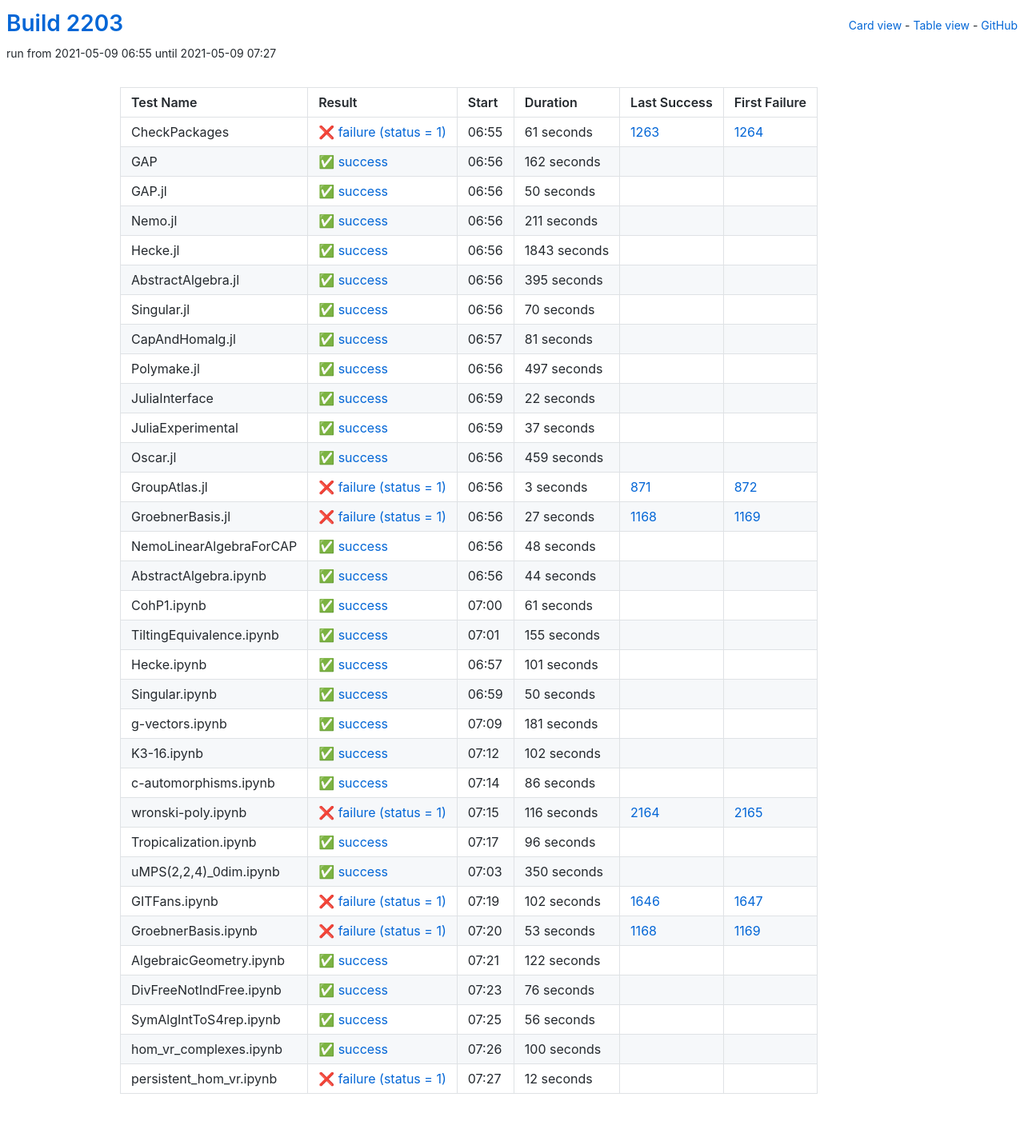
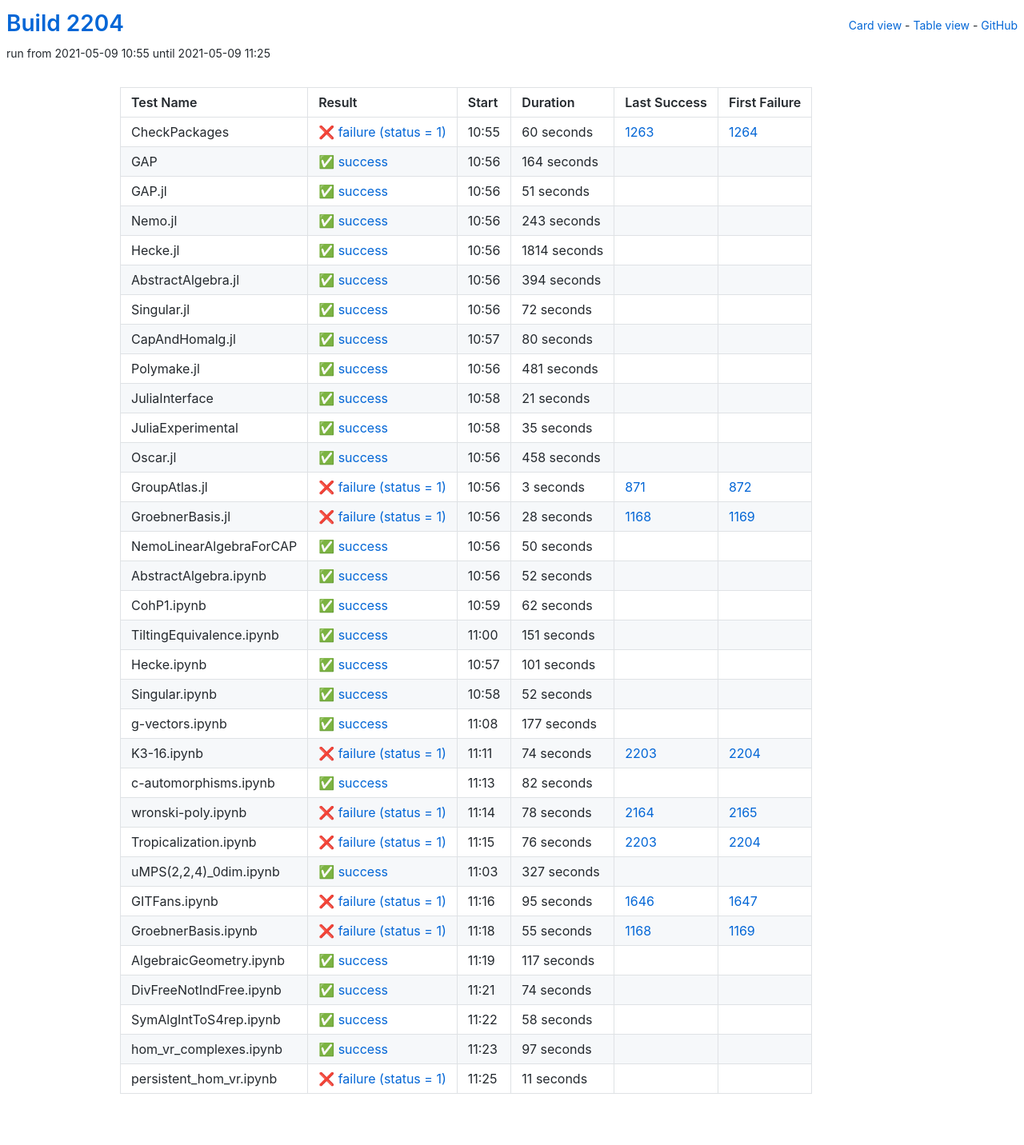
Before and after one commit to oscar-system/oscar-ci-status-stable, a Jekyll site: the page built from table.html, in a window 1280 px wide. Shown: the whole page at 80% size. Built offline with Jekyll 4.4.1, drawn with Linux system fonts in a browser that asks for light colours.

Commit message:
Build #2204

```diff
--- a/_data/ci.yml
+++ b/_data/ci.yml
@@ -1,6 +1,6 @@
 ---
-build: 2203
-build_url: https://oscarci.mathematik.uni-kl.de/job/oscar-stable/2203/
+build: 2204
+build_url: https://oscarci.mathematik.uni-kl.de/job/oscar-stable/2204/
 job: oscar-stable
 organization: oscar-system
 repo: oscar-ci-status-stable
@@ -8,152 +8,152 @@ repourl: https://github.com/oscar-system/oscar-ci-status-stable
 tests:
 - name: CheckPackages
   id: checkpackages
-  log: https://oscarci.mathematik.uni-kl.de/job/oscar-stable/2203/artifact/logs/build-2203/CheckPackages.log
-  start: 2021-05-09 06:55
+  log: https://oscarci.mathematik.uni-kl.de/job/oscar-stable/2204/artifact/logs/build-2204/CheckPackages.log
+  start: 2021-05-09 10:55
   success: false
   exitcode: 1
   status: failure
-  duration: 61
+  duration: 60
   last_success: 1263
   last_success_url: https://oscarci.mathematik.uni-kl.de/job/oscar-stable/1263/
   first_failure: 1264
   first_failure_url: https://oscarci.mathematik.uni-kl.de/job/oscar-stable/1264/
 - name: GAP
   id: gap
-  log: https://oscarci.mathematik.uni-kl.de/job/oscar-stable/2203/artifact/logs/build-2203/GAP.log
-  start: 2021-05-09 06:56
+  log: https://oscarci.mathematik.uni-kl.de/job/oscar-stable/2204/artifact/logs/build-2204/GAP.log
+  start: 2021-05-09 10:56
   success: true
   exitcode: 0
   status: success
-  duration: 162
+  duration: 164
   last_success: false
   last_success_url:
   first_failure: false
   first_failure_url:
 - name: GAP.jl
   id: gap-jl
-  log: https://oscarci.mathematik.uni-kl.de/job/oscar-stable/2203/artifact/logs/build-2203/GAP.jl.log
-  start: 2021-05-09 06:56
+  log: https://oscarci.mathematik.uni-kl.de/job/oscar-stable/2204/artifact/logs/build-2204/GAP.jl.log
+  start: 2021-05-09 10:56
   success: true
   exitcode: 0
   status: success
-  duration: 50
+  duration: 51
   last_success: false
   last_success_url:
   first_failure: false
   first_failure_url:
 - name: Nemo.jl
   id: nemo-jl
-  log: https://oscarci.mathematik.uni-kl.de/job/oscar-stable/2203/artifact/logs/build-2203/Nemo.jl.log
-  start: 2021-05-09 06:56
+  log: https://oscarci.mathematik.uni-kl.de/job/oscar-stable/2204/artifact/logs/build-2204/Nemo.jl.log
+  start: 2021-05-09 10:56
   success: true
   exitcode: 0
   status: success
-  duration: 211
+  duration: 243
   last_success: false
   last_success_url:
   first_failure: false
   first_failure_url:
 - name: Hecke.jl
   id: hecke-jl
-  log: https://oscarci.mathematik.uni-kl.de/job/oscar-stable/2203/artifact/logs/build-2203/Hecke.jl.log
-  start: 2021-05-09 06:56
+  log: https://oscarci.mathematik.uni-kl.de/job/oscar-stable/2204/artifact/logs/build-2204/Hecke.jl.log
+  start: 2021-05-09 10:56
   success: true
   exitcode: 0
   status: success
-  duration: 1843
+  duration: 1814
   last_success: false
   last_success_url:
   first_failure: false
   first_failure_url:
 - name: AbstractAlgebra.jl
   id: abstractalgebra-jl
-  log: https://oscarci.mathematik.uni-kl.de/job/oscar-stable/2203/artifact/logs/build-2203/AbstractAlgebra.jl.log
-  start: 2021-05-09 06:56
+  log: https://oscarci.mathematik.uni-kl.de/job/oscar-stable/2204/artifact/logs/build-2204/AbstractAlgebra.jl.log
+  start: 2021-05-09 10:56
   success: true
   exitcode: 0
   status: success
-  duration: 395
+  duration: 394
   last_success: false
   last_success_url:
   first_failure: false
   first_failure_url:
 - name: Singular.jl
   id: singular-jl
-  log: https://oscarci.mathematik.uni-kl.de/job/oscar-stable/2203/artifact/logs/build-2203/Singular.jl.log
-  start: 2021-05-09 06:56
+  log: https://oscarci.mathematik.uni-kl.de/job/oscar-stable/2204/artifact/logs/build-2204/Singular.jl.log
+  start: 2021-05-09 10:56
   success: true
   exitcode: 0
   status: success
-  duration: 70
+  duration: 72
   last_success: false
   last_success_url:
   first_failure: false
   first_failure_url:
 - name: CapAndHomalg.jl
   id: capandhomalg-jl
-  log: https://oscarci.mathematik.uni-kl.de/job/oscar-stable/2203/artifact/logs/build-2203/CapAndHomalg.jl.log
-  start: 2021-05-09 06:57
+  log: https://oscarci.mathematik.uni-kl.de/job/oscar-stable/2204/artifact/logs/build-2204/CapAndHomalg.jl.log
+  start: 2021-05-09 10:57
   success: true
   exitcode: 0
   status: success
-  duration: 81
+  duration: 80
   last_success: false
   last_success_url:
   first_failure: false
   first_failure_url:
 - name: Polymake.jl
   id: polymake-jl
-  log: https://oscarci.mathematik.uni-kl.de/job/oscar-stable/2203/artifact/logs/build-2203/Polymake.jl.log
-  start: 2021-05-09 06:56
+  log: https://oscarci.mathematik.uni-kl.de/job/oscar-stable/2204/artifact/logs/build-2204/Polymake.jl.log
+  start: 2021-05-09 10:56
   success: true
   exitcode: 0
   status: success
-  duration: 497
+  duration: 481
   last_success: false
   last_success_url:
   first_failure: false
   first_failure_url:
 - name: JuliaInterface
   id: juliainterface
-  log: https://oscarci.mathematik.uni-kl.de/job/oscar-stable/2203/artifact/logs/build-2203/JuliaInterface.log
-  start: 2021-05-09 06:59
+  log: https://oscarci.mathematik.uni-kl.de/job/oscar-stable/2204/artifact/logs/build-2204/JuliaInterface.log
+  start: 2021-05-09 10:58
   success: true
   exitcode: 0
   status: success
-  duration: 22
+  duration: 21
   last_success: false
   last_success_url:
   first_failure: false
   first_failure_url:
 - name: JuliaExperimental
   id: juliaexperimental
-  log: https://oscarci.mathematik.uni-kl.de/job/oscar-stable/2203/artifact/logs/build-2203/JuliaExperimental.log
-  start: 2021-05-09 06:59
+  log: https://oscarci.mathematik.uni-kl.de/job/oscar-stable/2204/artifact/logs/build-2204/JuliaExperimental.log
+  start: 2021-05-09 10:58
   success: true
   exitcode: 0
   status: success
-  duration: 37
+  duration: 35
   last_success: false
   last_success_url:
   first_failure: false
   first_failure_url:
 - name: Oscar.jl
   id: oscar-jl
-  log: https://oscarci.mathematik.uni-kl.de/job/oscar-stable/2203/artifact/logs/build-2203/Oscar.jl.log
-  start: 2021-05-09 06:56
+  log: https://oscarci.mathematik.uni-kl.de/job/oscar-stable/2204/artifact/logs/build-2204/Oscar.jl.log
+  start: 2021-05-09 10:56
   success: true
   exitcode: 0
   status: success
-  duration: 459
+  duration: 458
   last_success: false
   last_success_url:
   first_failure: false
   first_failure_url:
 - name: GroupAtlas.jl
   id: groupatlas-jl
-  log: https://oscarci.mathematik.uni-kl.de/job/oscar-stable/2203/artifact/logs/build-2203/GroupAtlas.jl.log
-  start: 2021-05-09 06:56
+  log: https://oscarci.mathematik.uni-kl.de/job/oscar-stable/2204/artifact/logs/build-2204/GroupAtlas.jl.log
+  start: 2021-05-09 10:56
   success: false
   exitcode: 1
   status: failure
@@ -164,68 +164,68 @@ tests:
   first_failure_url: https://oscarci.mathematik.uni-kl.de/job/oscar-stable/872/
 - name: GroebnerBasis.jl
   id: groebnerbasis-jl
-  log: https://oscarci.mathematik.uni-kl.de/job/oscar-stable/2203/artifact/logs/build-2203/GroebnerBasis.jl.log
-  start: 2021-05-09 06:56
+  log: https://oscarci.mathematik.uni-kl.de/job/oscar-stable/2204/artifact/logs/build-2204/GroebnerBasis.jl.log
+  start: 2021-05-09 10:56
   success: false
   exitcode: 1
   status: failure
-  duration: 27
+  duration: 28
   last_success: 1168
   last_success_url: https://oscarci.mathematik.uni-kl.de/job/oscar-stable/1168/
   first_failure: 1169
   first_failure_url: https://oscarci.mathematik.uni-kl.de/job/oscar-stable/1169/
 - name: NemoLinearAlgebraForCAP
   id: nemolinearalgebraforcap
-  log: https://oscarci.mathematik.uni-kl.de/job/oscar-stable/2203/artifact/logs/build-2203/NemoLinearAlgebraForCAP.log
-  start: 2021-05-09 06:56
+  log: https://oscarci.mathematik.uni-kl.de/job/oscar-stable/2204/artifact/logs/build-2204/NemoLinearAlgebraForCAP.log
+  start: 2021-05-09 10:56
   success: true
   exitcode: 0
   status: success
-  duration: 48
+  duration: 50
   last_success: false
   last_success_url:
   first_failure: false
   first_failure_url:
 - name: AbstractAlgebra.ipynb
   id: abstractalgebra-ipynb
-  log: https://oscarci.mathematik.uni-kl.de/job/oscar-stable/2203/artifact/logs/build-2203/AbstractAlgebra.ipynb.log
-  start: 2021-05-09 06:56
+  log: https://oscarci.mathematik.uni-kl.de/job/oscar-stable/2204/artifact/logs/build-2204/AbstractAlgebra.ipynb.log
+  start: 2021-05-09 10:56
   success: true
   exitcode: 0
   status: success
-  duration: 44
+  duration: 52
   last_success: false
   last_success_url:
   first_failure: false
   first_failure_url:
 - name: CohP1.ipynb
   id: cohp1-ipynb
-  log: https://oscarci.mathematik.uni-kl.de/job/oscar-stable/2203/artifact/logs/build-2203/CohP1.ipynb.log
-  start: 2021-05-09 07:00
+  log: https://oscarci.mathematik.uni-kl.de/job/oscar-stable/2204/artifact/logs/build-2204/CohP1.ipynb.log
+  start: 2021-05-09 10:59
   success: true
   exitcode: 0
   status: success
-  duration: 61
+  duration: 62
   last_success: false
   last_success_url:
   first_failure: false
   first_failure_url:
 - name: TiltingEquivalence.ipynb
   id: tiltingequivalence-ipynb
-  log: https://oscarci.mathematik.uni-kl.de/job/oscar-stable/2203/artifact/logs/build-2203/TiltingEquivalence.ipynb.log
-  start: 2021-05-09 07:01
+  log: https://oscarci.mathematik.uni-kl.de/job/oscar-stable/2204/artifact/logs/build-2204/TiltingEquivalence.ipynb.log
+  start: 2021-05-09 11:00
   success: true
   exitcode: 0
   status: success
-  duration: 155
+  duration: 151
   last_success: false
   last_success_url:
   first_failure: false
   first_failure_url:
 - name: Hecke.ipynb
   id: hecke-ipynb
-  log: https://oscarci.mathematik.uni-kl.de/job/oscar-stable/2203/artifact/logs/build-2203/Hecke.ipynb.log
-  start: 2021-05-09 06:57
+  log: https://oscarci.mathematik.uni-kl.de/job/oscar-stable/2204/artifact/logs/build-2204/Hecke.ipynb.log
+  start: 2021-05-09 10:57
   success: true
   exitcode: 0
   status: success
@@ -236,168 +236,168 @@ tests:
   first_failure_url:
 - name: Singular.ipynb
   id: singular-ipynb
-  log: https://oscarci.mathematik.uni-kl.de/job/oscar-stable/2203/artifact/logs/build-2203/Singular.ipynb.log
-  start: 2021-05-09 06:59
+  log: https://oscarci.mathematik.uni-kl.de/job/oscar-stable/2204/artifact/logs/build-2204/Singular.ipynb.log
+  start: 2021-05-09 10:58
   success: true
   exitcode: 0
   status: success
-  duration: 50
+  duration: 52
   last_success: false
   last_success_url:
   first_failure: false
   first_failure_url:
 - name: g-vectors.ipynb
   id: g-vectors-ipynb
-  log: https://oscarci.mathematik.uni-kl.de/job/oscar-stable/2203/artifact/logs/build-2203/g-vectors.ipynb.log
-  start: 2021-05-09 07:09
+  log: https://oscarci.mathematik.uni-kl.de/job/oscar-stable/2204/artifact/logs/build-2204/g-vectors.ipynb.log
+  start: 2021-05-09 11:08
   success: true
   exitcode: 0
   status: success
-  duration: 181
+  duration: 177
   last_success: false
   last_success_url:
   first_failure: false
   first_failure_url:
 - name: K3-16.ipynb
   id: k3-16-ipynb
-  log: https://oscarci.mathematik.uni-kl.de/job/oscar-stable/2203/artifact/logs/build-2203/K3-16.ipynb.log
-  start: 2021-05-09 07:12
+  log: https://oscarci.mathematik.uni-kl.de/job/oscar-stable/2204/artifact/logs/build-2204/K3-16.ipynb.log
+  start: 2021-05-09 11:11
+  success: false
+  exitcode: 1
+  status: failure
+  duration: 74
+  last_success: 2203
+  last_success_url: https://oscarci.mathematik.uni-kl.de/job/oscar-stable/2203/
+  first_failure: 2204
+  first_failure_url: https://oscarci.mathematik.uni-kl.de/job/oscar-stable/2204/
+- name: c-automorphisms.ipynb
+  id: c-automorphisms-ipynb
+  log: https://oscarci.mathematik.uni-kl.de/job/oscar-stable/2204/artifact/logs/build-2204/c-automorphisms.ipynb.log
+  start: 2021-05-09 11:13
   success: true
   exitcode: 0
   status: success
-  duration: 102
-  last_success: false
-  last_success_url:
-  first_failure: false
-  first_failure_url:
-- name: c-automorphisms.ipynb
-  id: c-automorphisms-ipynb
-  log: https://oscarci.mathematik.uni-kl.de/job/oscar-stable/2203/artifact/logs/build-2203/c-automorphisms.ipynb.log
-  start: 2021-05-09 07:14
-  success: true
-  exitcode: 0
-  status: success
-  duration: 86
+  duration: 82
   last_success: false
   last_success_url:
   first_failure: false
   first_failure_url:
 - name: wronski-poly.ipynb
   id: wronski-poly-ipynb
-  log: https://oscarci.mathematik.uni-kl.de/job/oscar-stable/2203/artifact/logs/build-2203/wronski-poly.ipynb.log
-  start: 2021-05-09 07:15
+  log: https://oscarci.mathematik.uni-kl.de/job/oscar-stable/2204/artifact/logs/build-2204/wronski-poly.ipynb.log
+  start: 2021-05-09 11:14
   success: false
   exitcode: 1
   status: failure
-  duration: 116
+  duration: 78
   last_success: 2164
   last_success_url: https://oscarci.mathematik.uni-kl.de/job/oscar-stable/2164/
   first_failure: 2165
   first_failure_url: https://oscarci.mathematik.uni-kl.de/job/oscar-stable/2165/
 - name: Tropicalization.ipynb
   id: tropicalization-ipynb
-  log: https://oscarci.mathematik.uni-kl.de/job/oscar-stable/2203/artifact/logs/build-2203/Tropicalization.ipynb.log
-  start: 2021-05-09 07:17
+  log: https://oscarci.mathematik.uni-kl.de/job/oscar-stable/2204/artifact/logs/build-2204/Tropicalization.ipynb.log
+  start: 2021-05-09 11:15
+  success: false
+  exitcode: 1
+  status: failure
+  duration: 76
+  last_success: 2203
+  last_success_url: https://oscarci.mathematik.uni-kl.de/job/oscar-stable/2203/
+  first_failure: 2204
+  first_failure_url: https://oscarci.mathematik.uni-kl.de/job/oscar-stable/2204/
+- name: uMPS(2,2,4)_0dim.ipynb
+  id: umps-2-2-4-0dim-ipynb
+  log: https://oscarci.mathematik.uni-kl.de/job/oscar-stable/2204/artifact/logs/build-2204/uMPS-2-2-4-_0dim.ipynb.log
+  start: 2021-05-09 11:03
   success: true
   exitcode: 0
   status: success
-  duration: 96
-  last_success: false
-  last_success_url:
-  first_failure: false
-  first_failure_url:
-- name: uMPS(2,2,4)_0dim.ipynb
-  id: umps-2-2-4-0dim-ipynb
-  log: https://oscarci.mathematik.uni-kl.de/job/oscar-stable/2203/artifact/logs/build-2203/uMPS-2-2-4-_0dim.ipynb.log
-  start: 2021-05-09 07:03
-  success: true
-  exitcode: 0
-  status: success
-  duration: 350
+  duration: 327
   last_success: false
   last_success_url:
   first_failure: false
   first_failure_url:
 - name: GITFans.ipynb
   id: gitfans-ipynb
-  log: https://oscarci.mathematik.uni-kl.de/job/oscar-stable/2203/artifact/logs/build-2203/GITFans.ipynb.log
-  start: 2021-05-09 07:19
+  log: https://oscarci.mathematik.uni-kl.de/job/oscar-stable/2204/artifact/logs/build-2204/GITFans.ipynb.log
+  start: 2021-05-09 11:16
   success: false
   exitcode: 1
   status: failure
-  duration: 102
+  duration: 95
   last_success: 1646
   last_success_url: https://oscarci.mathematik.uni-kl.de/job/oscar-stable/1646/
   first_failure: 1647
   first_failure_url: https://oscarci.mathematik.uni-kl.de/job/oscar-stable/1647/
 - name: GroebnerBasis.ipynb
   id: groebnerbasis-ipynb
-  log: https://oscarci.mathematik.uni-kl.de/job/oscar-stable/2203/artifact/logs/build-2203/GroebnerBasis.ipynb.log
-  start: 2021-05-09 07:20
+  log: https://oscarci.mathematik.uni-kl.de/job/oscar-stable/2204/artifact/logs/build-2204/GroebnerBasis.ipynb.log
+  start: 2021-05-09 11:18
   success: false
   exitcode: 1
   status: failure
-  duration: 53
+  duration: 55
   last_success: 1168
   last_success_url: https://oscarci.mathematik.uni-kl.de/job/oscar-stable/1168/
   first_failure: 1169
   first_failure_url: https://oscarci.mathematik.uni-kl.de/job/oscar-stable/1169/
 - name: AlgebraicGeometry.ipynb
   id: algebraicgeometry-ipynb
-  log: https://oscarci.mathematik.uni-kl.de/job/oscar-stable/2203/artifact/logs/build-2203/AlgebraicGeometry.ipynb.log
-  start: 2021-05-09 07:21
+  log: https://oscarci.mathematik.uni-kl.de/job/oscar-stable/2204/artifact/logs/build-2204/AlgebraicGeometry.ipynb.log
+  start: 2021-05-09 11:19
   success: true
   exitcode: 0
   status: success
-  duration: 122
+  duration: 117
   last_success: false
   last_success_url:
   first_failure: false
   first_failure_url:
 - name: DivFreeNotIndFree.ipynb
   id: divfreenotindfree-ipynb
-  log: https://oscarci.mathematik.uni-kl.de/job/oscar-stable/2203/artifact/logs/build-2203/DivFreeNotIndFree.ipynb.log
-  start: 2021-05-09 07:23
+  log: https://oscarci.mathematik.uni-kl.de/job/oscar-stable/2204/artifact/logs/build-2204/DivFreeNotIndFree.ipynb.log
+  start: 2021-05-09 11:21
   success: true
   exitcode: 0
   status: success
-  duration: 76
+  duration: 74
   last_success: false
   last_success_url:
   first_failure: false
   first_failure_url:
 - name: SymAlgIntToS4rep.ipynb
   id: symalginttos4rep-ipynb
-  log: https://oscarci.mathematik.uni-kl.de/job/oscar-stable/2203/artifact/logs/build-2203/SymAlgIntToS4rep.ipynb.log
-  start: 2021-05-09 07:25
+  log: https://oscarci.mathematik.uni-kl.de/job/oscar-stable/2204/artifact/logs/build-2204/SymAlgIntToS4rep.ipynb.log
+  start: 2021-05-09 11:22
   success: true
   exitcode: 0
   status: success
-  duration: 56
+  duration: 58
   last_success: false
   last_success_url:
   first_failure: false
   first_failure_url:
 - name: hom_vr_complexes.ipynb
   id: hom-vr-complexes-ipynb
-  log: https://oscarci.mathematik.uni-kl.de/job/oscar-stable/2203/artifact/logs/build-2203/hom_vr_complexes.ipynb.log
-  start: 2021-05-09 07:26
+  log: https://oscarci.mathematik.uni-kl.de/job/oscar-stable/2204/artifact/logs/build-2204/hom_vr_complexes.ipynb.log
+  start: 2021-05-09 11:23
   success: true
   exitcode: 0
   status: success
-  duration: 100
+  duration: 97
   last_success: false
   last_success_url:
   first_failure: false
   first_failure_url:
 - name: persistent_hom_vr.ipynb
   id: persistent-hom-vr-ipynb
-  log: https://oscarci.mathematik.uni-kl.de/job/oscar-stable/2203/artifact/logs/build-2203/persistent_hom_vr.ipynb.log
-  start: 2021-05-09 07:27
+  log: https://oscarci.mathematik.uni-kl.de/job/oscar-stable/2204/artifact/logs/build-2204/persistent_hom_vr.ipynb.log
+  start: 2021-05-09 11:25
   success: false
   exitcode: 1
   status: failure
-  duration: 12
+  duration: 11
   last_success: false
   last_success_url:
   first_failure: false
```
Also changed, not shown: README.md.
